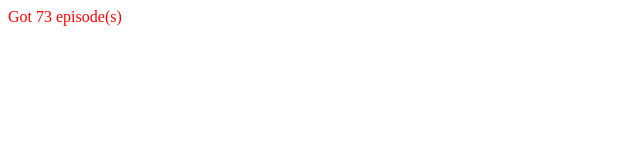
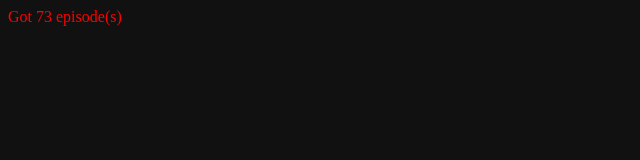
Before and after one commit to Mgphone/emmanuel-TV-Project, a plain HTML site: page index.html in a window 1280 px wide. Shown: the whole page, without its empty margins (0-640 px from the left). Drawn offline with Linux system fonts and the light colour scheme.

Commit message:
test netlify

```diff
--- a/index.html
+++ b/index.html
@@ -3,7 +3,7 @@
   <head>
     <meta charset="UTF-8" />
     <meta name="viewport" content="width=device-width, initial-scale=1.0" />
-    <title>TV Show Project | My Name (My GitHub username)</title>
+    <title>TV Show Project |  Emmanuel Gessessew</title>
     <link href="style.css" rel="stylesheet" />
     <link rel="icon" href="/favicon.ico" type="image/x-icon" />
   </head>
--- a/style.css
+++ b/style.css
@@ -1,3 +1,6 @@
 #root {
   color: red;
 }
+body{
+  background-color:#111;
+}
```
